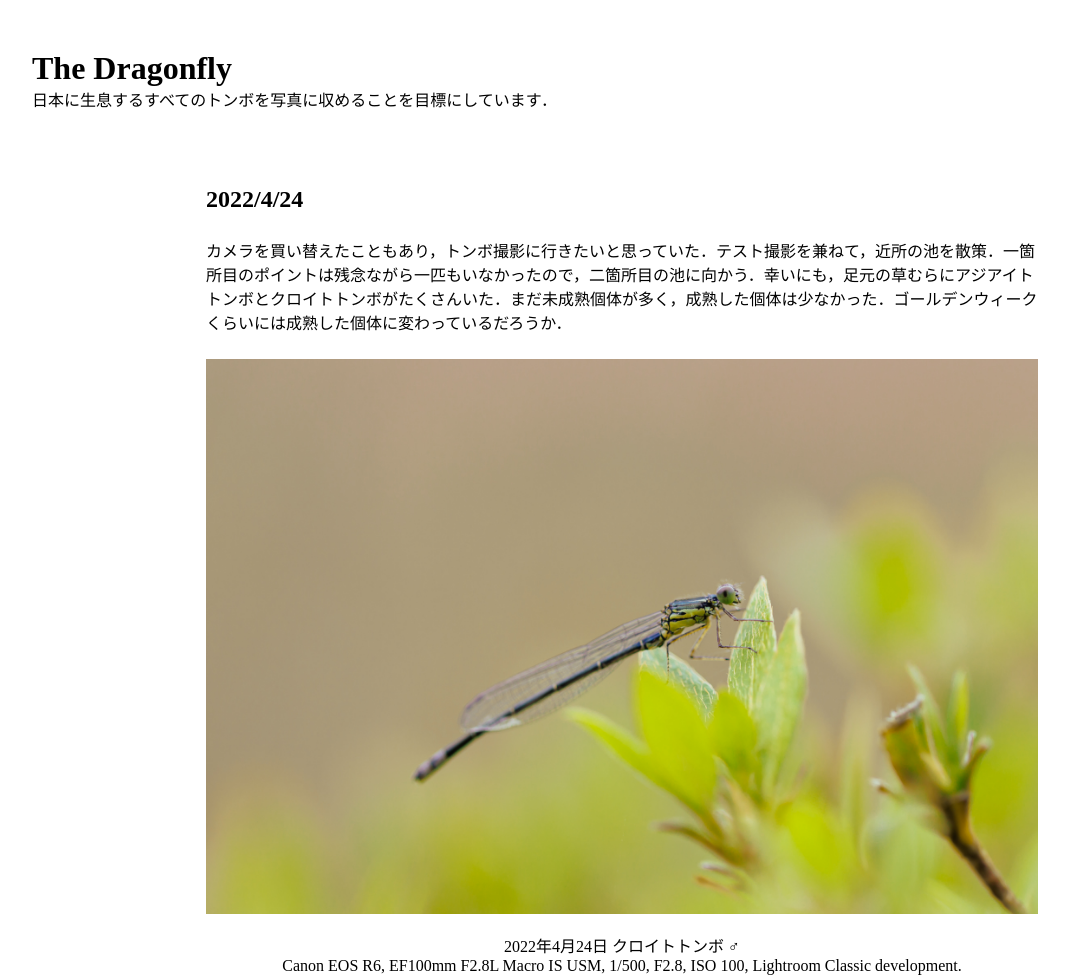
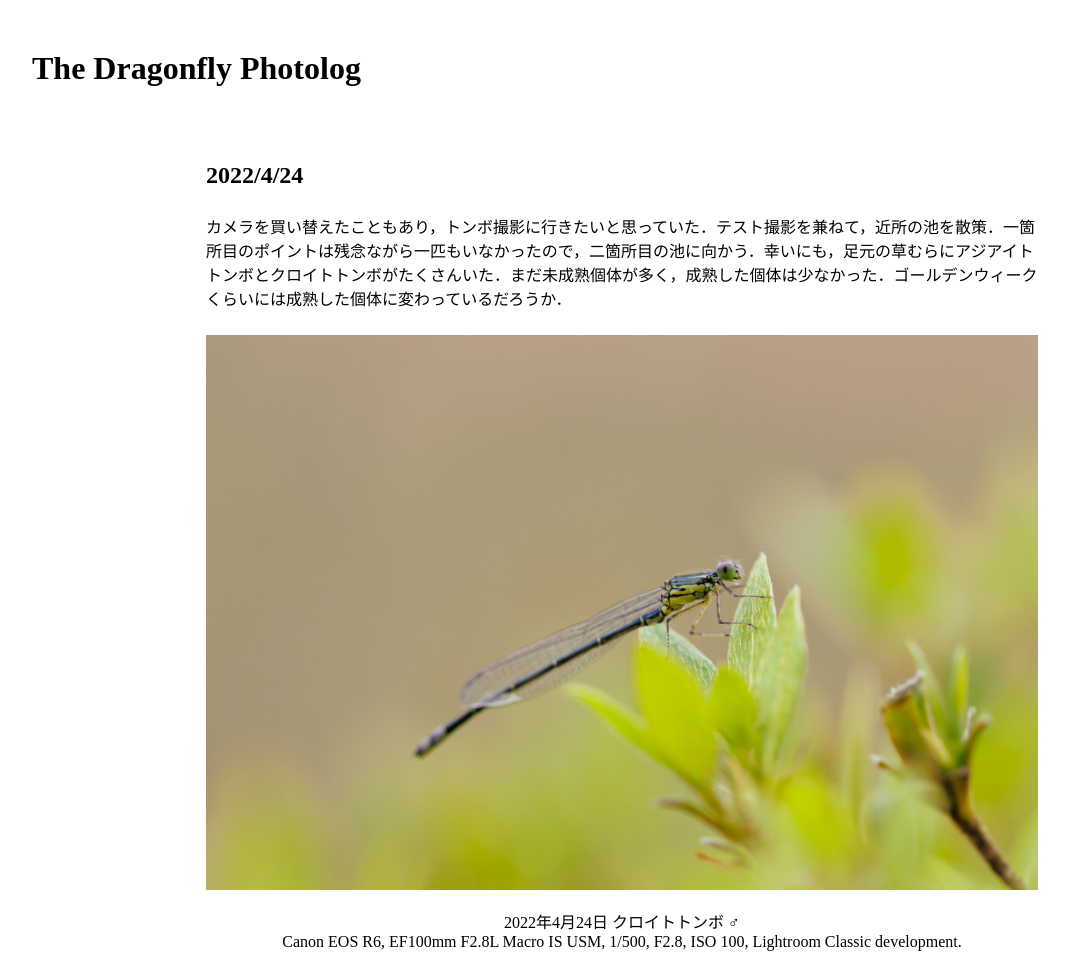
Before and after one commit to takuzoh/the_dragonfly, a plain HTML site: page article/a20220424.html in a window 1280 px wide. Shown: the top 978 px of the page, without its empty margins (18-1087 px from the left). Drawn offline with Linux system fonts and the light colour scheme.

Commit message:
Modify article

```diff
--- a/article/a20220424.html
+++ b/article/a20220424.html
@@ -4,16 +4,15 @@
 <head>
     <meta charset="UTF-8">
     <meta name="viewport" content="width=device-width">
-    <title>The Dragonfly</title>
-    <meta name="description" content="日本に生息するすべてのトンボを写真に収めることを目標にしています．">
+    <title>The Dragonfly Photolog</title>
+    <meta name="description" content="2022年4月から念願のフルサイズミラーレス一眼で撮影したトンボの写真撮影記録です．">
     <link rel="stylesheet" href="../css/article.css">
 </head>
 
 <body>
     <div id="container">
         <header>
-            <h1><a href="../index.html">The Dragonfly</a></h1>
-            <p>日本に生息するすべてのトンボを写真に収めることを目標にしています．</p>
+            <h1><a href="../index.html">The Dragonfly Photolog</a></h1>
         </header>
         <main>
             <article>
```
Also changed, not shown: article/a20220503.html (+3 -4 lines), article/a20220504.html (+3 -4 lines), article/a20220505.html (+3 -4 lines), article/a20220508.html (+3 -4 lines), article/a20220510.html (+3 -4 lines), article/a20220522.html (+3 -4 lines), article/a20220525.html (+3 -4 lines), article/a20220529.html (+3 -4 lines), article/a20220612.html (+3 -4 lines), article/a20220618.html (+3 -4 lines), article/a20220619.html (+3 -4 lines), article/a20220625.html (+3 -4 lines), index.html (+3 -4 lines).
